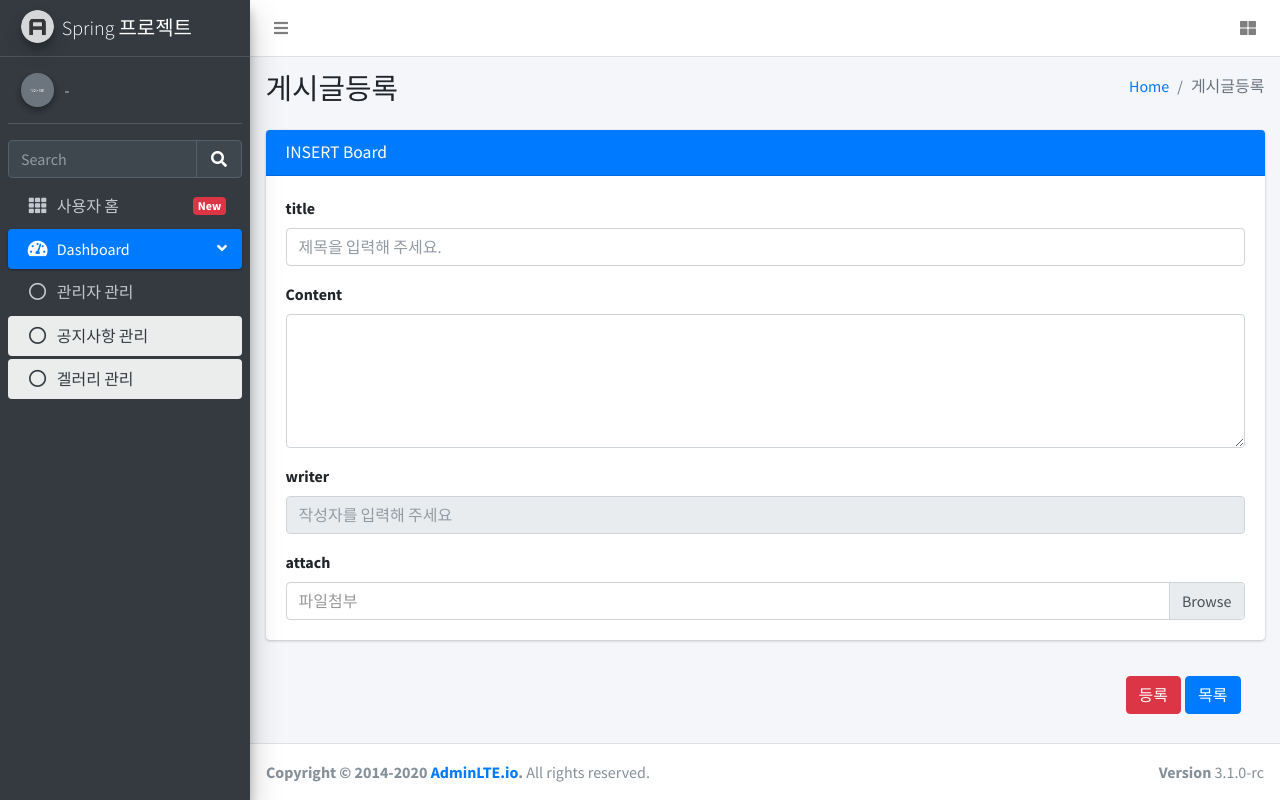
After one commit to alfo9800/egov-hanmirae2, a Java web app: template src/main/webapp/WEB-INF/jsp/admin/board/insert_board.jsp in a window 1280 px wide. The commit adds this page. Run offline with Tomcat 11, a stand-in JSP engine, Linux system fonts and the light colour scheme; the template is opened without the code that fills it, so the values that code supplies are empty; some libraries are stand-ins or nearby versions.

Commit message:
admin insert 구현 마무리

```diff
--- /dev/null
+++ b/src/main/webapp/WEB-INF/jsp/admin/board/insert_board.jsp
@@ -0,0 +1,146 @@
+<%@ page language="java" contentType="text/html; charset=UTF-8"
+    pageEncoding="UTF-8"%>
+<%@ include file="../include/header.jsp" %>
+
+  <!-- 대시보드 본문 Content Wrapper. Contains page content -->
+  <div class="content-wrapper">
+    <!-- 본문헤더 Content Header (Page header) -->
+    <div class="content-header">
+      <div class="container-fluid">
+        <div class="row mb-2">
+          <div class="col-sm-6">
+            <h1 class="m-0">${brdMstrVO.bbsNm} 게시글등록</h1>
+          </div><!-- /.col -->
+          <div class="col-sm-6">
+            <ol class="breadcrumb float-sm-right">
+              <li class="breadcrumb-item"><a href="#">Home</a></li>
+              <li class="breadcrumb-item active">${brdMstrVO.bbsNm} 게시글등록</li>
+            </ol>
+          </div><!-- /.col -->
+        </div><!-- /.row -->
+      </div><!-- /.container-fluid -->
+    </div>
+    <!-- /.content-header -->
+
+    <!-- 본문내용 Main content -->
+    <section class="content">
+      <div class="container-fluid">
+
+        <div class="row"><!-- 부트스트랩의 디자인 클래스 row -->
+          <div class="col-12"><!-- 그리드시스템중 12가로칼럼 width:100% -->
+
+          <!-- form start -->
+          <form name="insert_form" action="<c:url value='/admin/board/insert_board.do' />" method="post" encType="multipart/form-data">
+
+          <div class="card card-primary">
+              <div class="card-header">
+                <h3 class="card-title">INSERT Board</h3>
+              </div>
+              <!-- /.card-header -->
+
+                <div class="card-body">
+                  <div class="form-group">
+                    <label for="nttSj">title</label>
+                    <input value="" type="text" class="form-control" name="nttSj" id="nttSj" placeholder="제목을 입력해 주세요." required>
+                  </div>
+                  <div class="form-group">
+                  	<label for="nttCn">Content</label>
+                  	<textarea rows="5" name="nttCn" id="nttCn" class="form-control"></textarea>
+                  	<!-- 필수입력 값은 html5에서 지원하는 유효성 검사중 required 속성을 사용해서 빈(null)값체크(유효성검사)를 합니다. -->
+                  </div>
+                  <div class="form-group">
+                  	<label for="frstRegisterNm">writer</label>
+                  	<input disabled value="${LoginVO.name}" type="text" class="form-control" name="frstRegisterNm" id="frstRegisterNm" placeholder="작성자를 입력해 주세요" required>
+                  </div>
+                  <div class="form-group" style="margin-bottom:0px;">
+                  <label>attach</label>
+                  </div>
+                  <div class="custom-file">
+                    <input type="file" name="file" class="custom-file-input" id="customFile">
+                    <label class="custom-file-label" for="customFile" style="color:#999;">파일첨부</label>
+                  </div>
+                </div>
+                <!-- /.card-body -->
+
+           </div>
+
+          <!-- 버튼영역 시작 -->
+            <div class="card-body">
+            	<button id="btn_list" type="button" class="btn btn-primary float-right mr-1">목록</button>
+              	<button type="submit" class="btn btn-danger float-right mr-1">등록</button>
+              	<!-- a태그는 링크이동은 되지만, post값을 전송하지는 못합니다. 그래서, button태그를 사용. -->
+            </div>
+          <!-- 버튼영역 끝 -->
+          	<input name="pageIndex" type="hidden" value="<c:out value='${searchVO.pageIndex}'/>"/>
+			<input type="hidden" name="bbsId" value="<c:out value='${bdMstr.bbsId}'/>" />
+			<input type="hidden" name="bbsAttrbCode" value="<c:out value='${bdMstr.bbsAttrbCode}'/>" />
+			<input type="hidden" name="bbsTyCode" value="<c:out value='${bdMstr.bbsTyCode}'/>" />
+			<input type="hidden" name="replyPosblAt" value="<c:out value='${bdMstr.replyPosblAt}'/>" />
+			<input type="hidden" name="fileAtchPosblAt" value="<c:out value='${bdMstr.fileAtchPosblAt}'/>" />
+			<input type="hidden" name="posblAtchFileNumber" value="<c:out value='${bdMstr.posblAtchFileNumber}'/>" />
+			<input type="hidden" name="posblAtchFileSize" value="<c:out value='${bdMstr.posblAtchFileSize}'/>" />
+			<input type="hidden" name="tmplatId" value="<c:out value='${bdMstr.tmplatId}'/>" />
+			<input type="hidden" name="cal_url" value="<c:url value='/sym/cmm/EgovNormalCalPopup.do'/>" />
+			<input type="hidden" name="authFlag" value="<c:out value='${bdMstr.authFlag}'/>" />
+			<input type="hidden" name="ntcrNm" value="dummy">   <!-- validator 처리를 위해 지정 -->
+			<input type="hidden" name="password" value="dummy"> <!-- validator 처리를 위해 지정 -->
+			<input name="ntceBgnde" type="hidden" value="10000101">
+		    <input name="ntceEndde" type="hidden" value="99991231">
+ 		    <input type="hidden" name="fileSn" value="0">
+          </form>
+          <!-- 폼내부에 버튼이 있어야지만, 전송버튼이 작동 됩니다. -->
+
+          </div>
+        </div>
+
+      </div><!-- /.container-fluid -->
+    </section>
+    <!-- /.content -->
+  </div>
+  <!-- /.content-wrapper -->
+
+
+<%@ include file="../include/footer.jsp" %>
+
+<!-- 첨부파일 부트스트랩 디자인 JS -->
+<script src="<c:url value='/' />resources/plugins/bs-custom-file-input/bs-custom-file-input.min.js"></script>
+<!-- 첨부파일 선택한 내용 출력 실행 -->
+<script>
+$(document).ready(function(){
+	bsCustomFileInput.init();
+});
+</script>
+
+<script>
+$(document).ready(function(){
+	var insert_form = $("form[name='insert_form']");
+	$("#btn_list").on("click",function(){
+		//alert("목록가기");
+		insert_form.attr("action","<c:url value='/admin/board/list_board.do' />");
+		insert_form.submit();
+	});
+});
+</script>
+
+<script>
+$(document).ready(function(){
+	$('#nttCn').summernote({
+		height:150,
+		lang:"ko-KR",
+		placeholder:'글 내용을 입력해 주세요',
+		toolbar: [
+				    ['fontname', ['fontname']],
+				    ['fontsize', ['fontsize']],
+				    ['style', ['bold', 'italic', 'underline','strikethrough', 'clear']],
+				    ['color', ['forecolor','color']],
+				    ['table', ['table']],
+				    ['para', ['ul', 'ol', 'paragraph']],
+				    ['height', ['height']],
+				    ['insert',['link','video']],//'picture',
+				    ['view', ['fullscreen', 'help']]
+				],
+		fontNames: ['Arial', 'Arial Black', 'Comic Sans MS', 'Courier New','맑은 고딕','궁서','굴림체','굴림','돋음체','바탕체'],
+		fontSizes: ['8','9','10','11','12','14','16','18','20','22','24','28','30','36','50','72']
+	});
+});//textarea 중 content아이디영역을 섬머노트에디터로 변경처리 함수실행
+</script>
--- a/src/main/webapp/WEB-INF/jsp/admin/board/list_board.jsp
+++ b/src/main/webapp/WEB-INF/jsp/admin/board/list_board.jsp
@@ -77,6 +77,9 @@
                     </tr>
                   </thead>
                   <tbody>
+                  <c:if test="${fn:length(resultList) == 0}">
+                  	<tr><td colspan="5" class="text-center">조회된 데이터가 없습니다.</td></tr>
+                  </c:if>
                   <c:forEach items="${resultList}" var="result" varStatus="status">
                     <tr>
                       <td>
@@ -118,7 +121,7 @@
 
             <!-- 버튼영역 시작 -->
               <div class="card-body">
-              	<a href="<c:url value='/admin/board/insert_board.do' />" class="btn btn-primary float-right">글작성</a>
+              	<a href="<c:url value='/admin/board/insert_board_form.do?bbsId=${boardVO.bbsId}' />" class="btn btn-primary float-right">글작성</a>
               	<!-- 부트스트랩 디자인 버튼클래스를 이용해서 a태그를 버튼모양 만들기(위) -->
               	<!-- btn클래스명이 버튼모양으로 변경, btn-primary클래스명은 버튼색상을 변경하는역할 -->
               	<!--
--- a/src/main/webapp/WEB-INF/jsp/admin/include/header.jsp
+++ b/src/main/webapp/WEB-INF/jsp/admin/include/header.jsp
@@ -2,6 +2,7 @@
     pageEncoding="UTF-8"%>
 <%@ taglib uri="http://java.sun.com/jsp/jstl/core" prefix="c" %>
 <%@ taglib uri="http://java.sun.com/jsp/jstl/fmt" prefix="fmt" %>
+<%@ taglib uri="http://java.sun.com/jsp/jstl/functions" prefix="fn" %>
 <!-- 관리자단 헤더 시작 header.jsp -->
 <!DOCTYPE html>
 <html lang="ko">
--- a/src/main/webapp/WEB-INF/jsp/admin/member/list_member.jsp
+++ b/src/main/webapp/WEB-INF/jsp/admin/member/list_member.jsp
@@ -71,6 +71,9 @@
                     </tr>
                   </thead>
                   <tbody>
+                  <c:if test="${fn:length(listMember) == 0}">
+                  	<tr><td colspan="6" class="text-center">조회된 데이터가 없습니다.</td></tr>
+                  </c:if>
                   <c:forEach items="${listMember}" var="memberVO">
                     <tr>
                       <td><a href="<c:url value='/admin/member/view_member.do?emplyr_id=${memberVO.EMPLYR_ID}&page=${pageVO.page}&search_type=${pageVO.search_type}&search_keyword=${pageVO.search_keyword}' />">${memberVO.EMPLYR_ID}</a></td>
```
Also changed, not shown: src/main/java/edu/human/com/admin/web/AdminController.java (+101 -0 lines).
